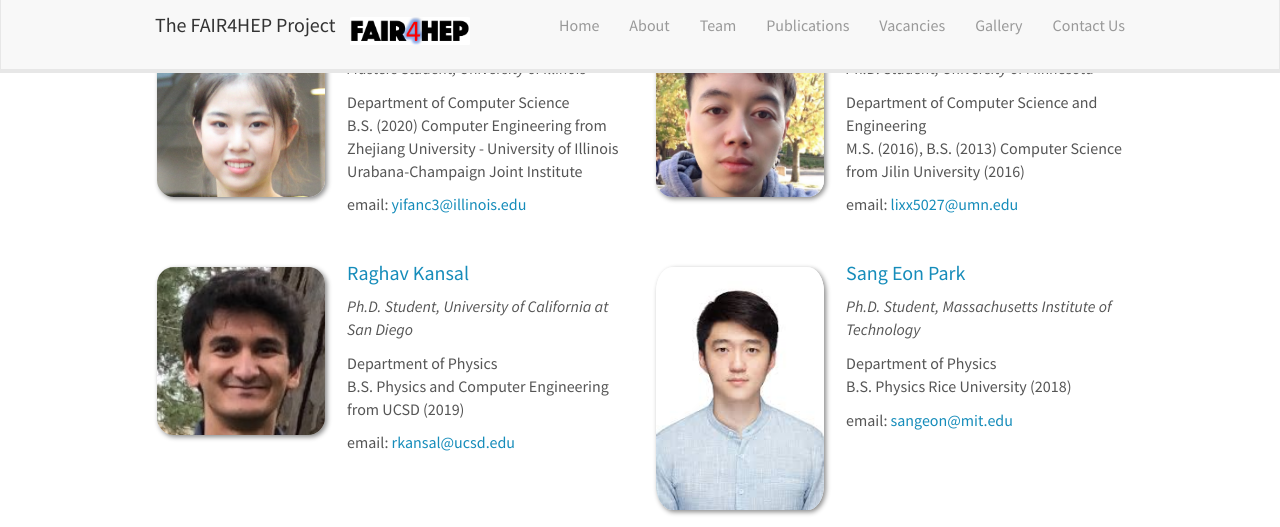
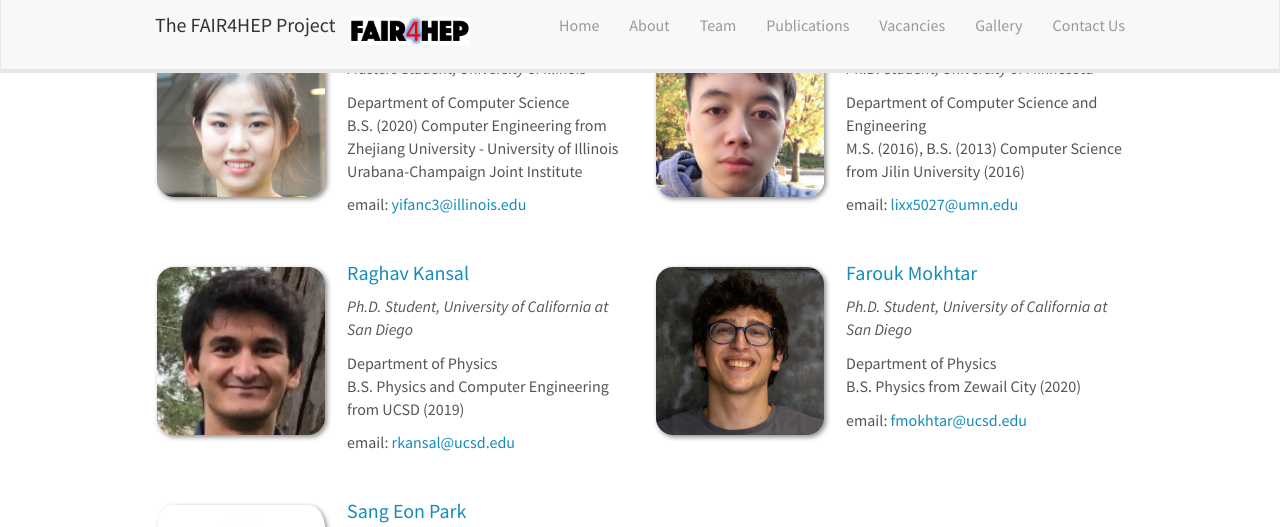
Before and after one commit to FAIR4HEP/fair4hep.github.io, a Jekyll site: the page built from _pages/team.md, in a window 1280 px wide and 900 px high, scrolled down 2423 px, cut to the strip 0-527 px from the top of the window. Built offline with Jekyll 4.4.1, drawn with Linux system fonts in a browser that asks for light colours; nearby versions of some CDN libraries.

Commit message:
adding farouk to team page under graduate students

```diff
--- a/_data/team_grad_students.yml
+++ b/_data/team_grad_students.yml
@@ -25,6 +25,15 @@
   addinfo2: B.S. Physics and Computer Engineering from UCSD (2019)
   addinfo3:
   addinfo4:
+- name: <a href="https://www.linkedin.com/in/farouk-mokhtar-683517127/?originalSubdomain=eg">Farouk Mokhtar</a>
+  photo: mokhtar.jpg
+  info: Ph.D. Student, University of California at San Diego
+  email: fmokhtar@ucsd.edu
+  number_addinfo: 2
+  addinfo1: Department of Physics
+  addinfo2: B.S. Physics from Zewail City (2020)
+  addinfo3:
+  addinfo4:
 - name: <a href="https://sangeonpark.github.io/">Sang Eon Park </a>
   photo: sangeon.png
   info: Ph.D. Student, Massachusetts Institute of Technology
```
Also changed, not shown: images/teampic/mokhtar.jpg (added).
